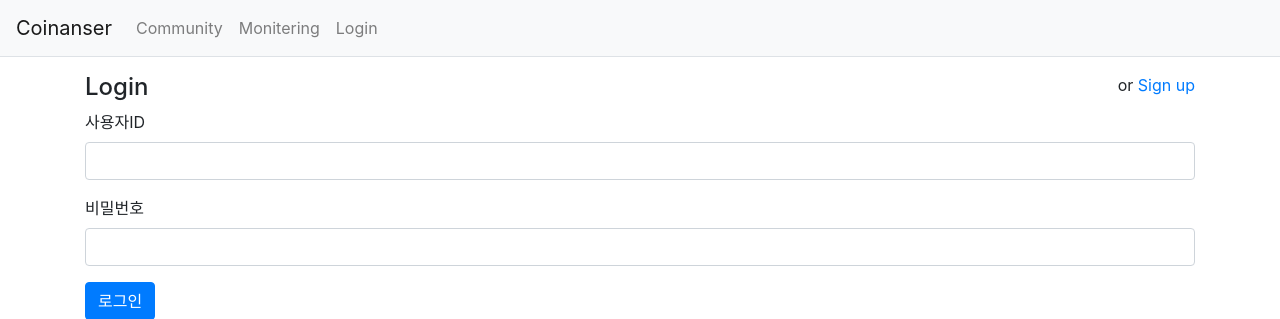
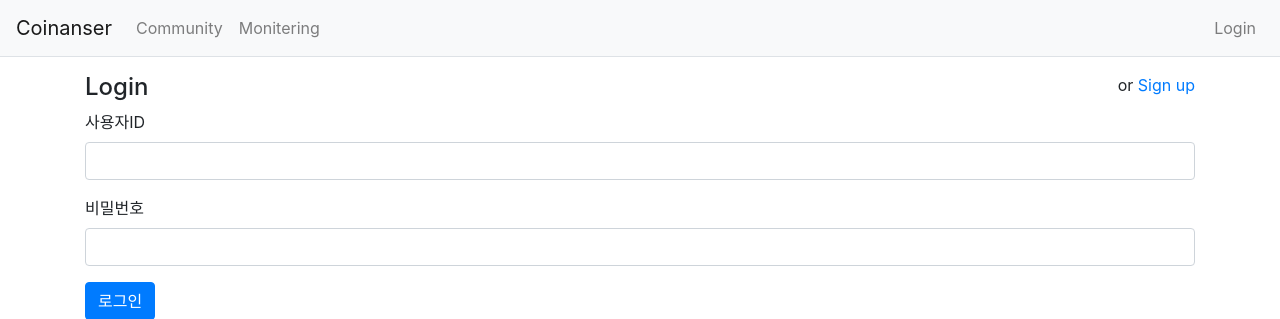
Before and after one commit to vhf1030/Coinanser, a Django app: page /common/login/?next=/coinanser/answer/modify/1/ in a window 1280 px wide. Shown: the top 319 px of the page. Run offline with Django 3.2, Linux system fonts and the light colour scheme; some libraries are stand-ins or nearby versions.

Commit message:
login 오른쪽 정렬

```diff
--- a/templates/navbar.html
+++ b/templates/navbar.html
@@ -5,7 +5,7 @@
         aria-controls="navbarNav" aria-expanded="false" aria-label="Toggle navigation">
         <span class="navbar-toggler-icon"></span>
     </button>
-    <div class="collapse navbar-collapse flex-grow-0" id="navbarNav">
+    <div class="collapse navbar-collapse" id="navbarNav">
         <ul class="navbar-nav">
             <li class="nav-item">
                 <a class="nav-link" href="{% url 'coinanser:question_board' %}">Community</a>
@@ -13,6 +13,8 @@
             <li class="nav-item">
                 <a class="nav-link" href="#">Monitering</a>
             </li>
+        </ul>
+        <ul class="navbar-nav ml-auto">
             <li class="nav-item">
                 <!--a class="nav-link" href="#">Login</a-->
                 <!--a class="nav-link" href="{% url 'common:login' %}">Login</a-->
```
